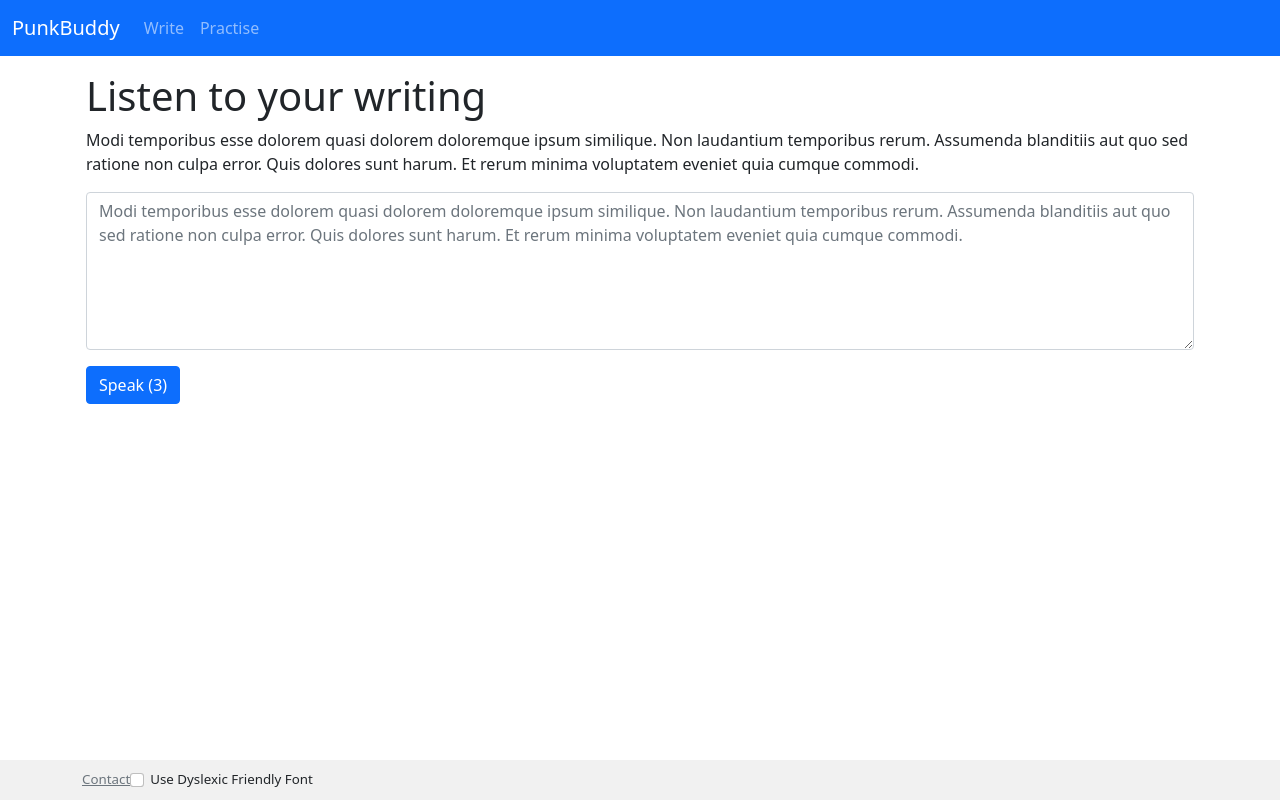
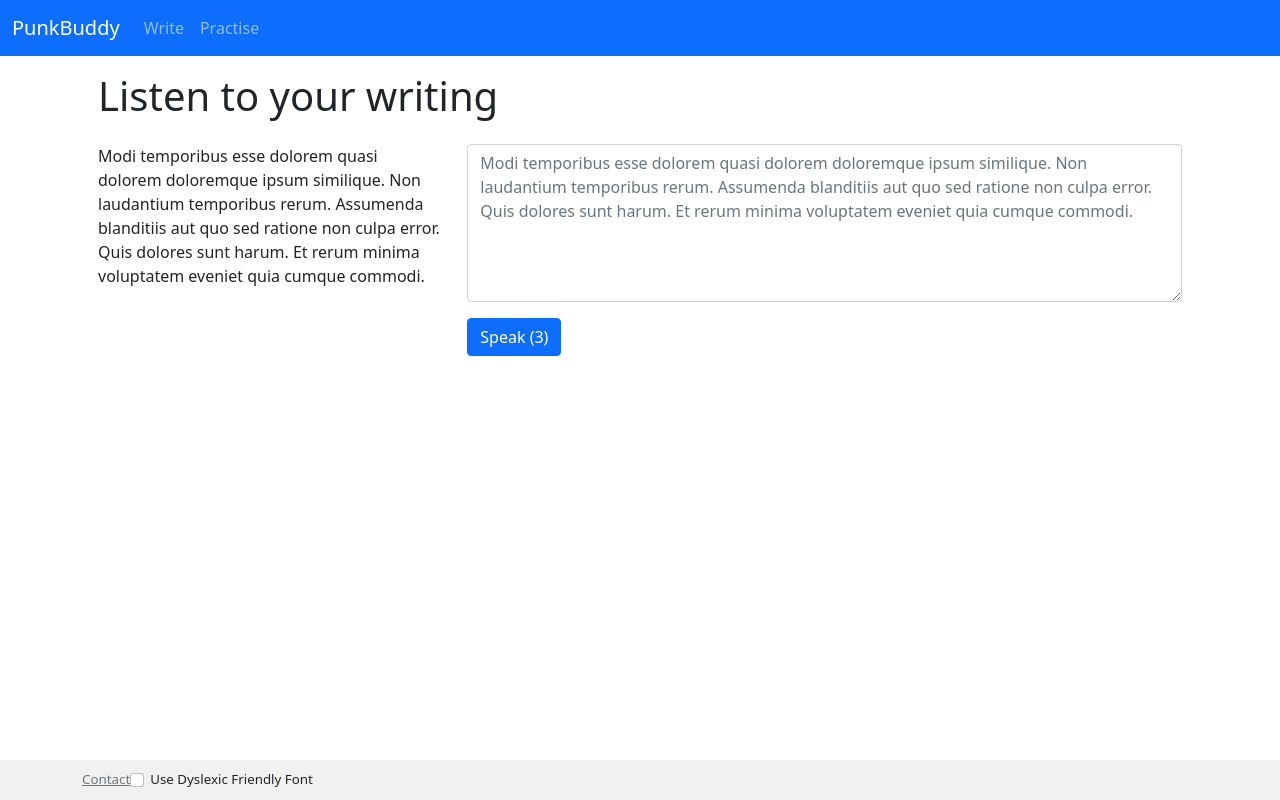
Before and after one commit to triantac/punkbuddy, a React (Create React App) app: page /write in a window 1280 px wide. Built offline with nearby package versions, Linux system fonts and the light colour scheme.

Commit message:
Sketch out check page

```diff
--- a/src/App.tsx
+++ b/src/App.tsx
@@ -3,6 +3,7 @@ import { BrowserRouter as Router, Link, Switch, Route, Redirect } from 'react-ro
 import Contact from './Contact'
 import './App.scss'
 import Write from './Write'
+import Check from './Check'
 
 function App() {
   const [useOpenDyslexic, setUseOpenDyslexic] = useState(false)
@@ -38,6 +39,7 @@ function App() {
             <Route path="/write">
               <Write />
             </Route>
+            <Route path="/check" component={Check}/>
             <Route path="/practise">
               Practise
           </Route>
--- /dev/null
+++ b/src/Check.tsx
@@ -0,0 +1,25 @@
+import React from "react"
+import { StaticContext, } from "react-router"
+import { RouteComponentProps, } from "react-router-dom"
+
+export default (props: RouteComponentProps<{}, StaticContext, { text: string }>) => {
+  return (
+    <div className="container">
+      <div className="row mb-3">
+        <h1>Check your writing</h1>
+      </div>
+      <div className="row">
+        <div className="col-lg-4 col-12">
+          <p>
+            Modi temporibus esse dolorem quasi dolorem doloremque ipsum similique. Non laudantium temporibus rerum. Assumenda blanditiis aut quo sed ratione non culpa error. Quis dolores sunt harum. Et rerum minima voluptatem eveniet quia cumque commodi.
+          </p>
+        </div>
+        <div className="col-lg-8 col-12">
+          <textarea className="form-control" rows={6}>
+            {props.location.state.text}
+          </textarea>
+        </div>
+      </div>
+    </div>
+  )
+}
--- a/src/Write.tsx
+++ b/src/Write.tsx
@@ -1,11 +1,12 @@
 import React from "react"
+import { Link } from "react-router-dom"
 
 interface IWriteState {
   text: string
   loading: boolean
   listensRemaining: number
   curCharIndex?: number
-  curCharLength?: number
+  canCheck: boolean
 }
 
 interface IReaderTextAreaProps {
@@ -39,7 +40,7 @@ export default class Write extends React.Component<Readonly<{}>, IWriteState> {
       loading: false,
       listensRemaining: 3,
       curCharIndex: undefined,
-      curCharLength: undefined
+      canCheck: false
     }
     this.textarea = React.createRef();
   }
@@ -59,6 +60,7 @@ export default class Write extends React.Component<Readonly<{}>, IWriteState> {
   }
 
   async speak() {
+    this.setState({ canCheck: true })
     if (this.state.listensRemaining <= 0 || this.state.loading)
       return;
 
@@ -102,6 +104,7 @@ export default class Write extends React.Component<Readonly<{}>, IWriteState> {
   }
 
   render() {
+
     const textareaChanged = (e: React.ChangeEvent<HTMLTextAreaElement>) => {
       this.setState({
         text: e.target.value
@@ -116,17 +119,23 @@ export default class Write extends React.Component<Readonly<{}>, IWriteState> {
     const speakDisabled = this.state.loading || this.state.listensRemaining <= 0
 
     return (
-      <div>
+      <div className="container">
+        <div className="row mb-3">
           <h1>Listen to your writing</h1>
+        </div>
+        <div className="row">
+          <div className="col-12 col-lg-4">
             <p>
               Modi temporibus esse dolorem quasi dolorem doloremque ipsum similique. Non laudantium temporibus rerum. Assumenda blanditiis aut quo sed ratione non culpa error. Quis dolores sunt harum. Et rerum minima voluptatem eveniet quia cumque commodi.
             </p>
+          </div>
+          <div className="col-12 col-lg-8">
             <div className="mb-3">
               {
                 // this.state.curCharIndex === undefined &&
                 <textarea className="form-control"
                   onChange={textareaChanged}
-              style={{visibility: this.state.curCharIndex === undefined ? "visible" : "hidden"}}
+                  style={{ visibility: this.state.curCharIndex === undefined ? "visible" : "hidden" }}
                   ref={this.textarea}
                   id="write-textarea"
                   placeholder="Modi temporibus esse dolorem quasi dolorem doloremque ipsum similique. Non laudantium temporibus rerum. Assumenda blanditiis aut quo sed ratione non culpa error. Quis dolores sunt harum. Et rerum minima voluptatem eveniet quia cumque commodi."
@@ -139,11 +148,21 @@ export default class Write extends React.Component<Readonly<{}>, IWriteState> {
                 <ReaderTextArea
                   text={this.state.text}
                   curCharIndex={this.state.curCharIndex ?? 0}
-              height={this.textarea.current?.clientHeight ?? 0}/>
+                  height={this.textarea.current?.clientHeight ?? 0} />
               }
             </div>
+            <div className="btn-group" role="group">
               <button className={`btn btn-primary ${speakDisabled ? "disabled" : ""}`}
                 onClick={this.speak.bind(this)}>{speakButtonText}</button>
+              {
+                this.state.canCheck &&
+                <Link to={{ pathname: "/check", state: { text: this.state.text } }} className="btn btn-primary">
+                  Check
+                </Link>
+              }
+            </div>
+          </div>
+        </div>
       </div>
     )
   }
```
Lines whose indentation alone changed are shown as unchanged.
